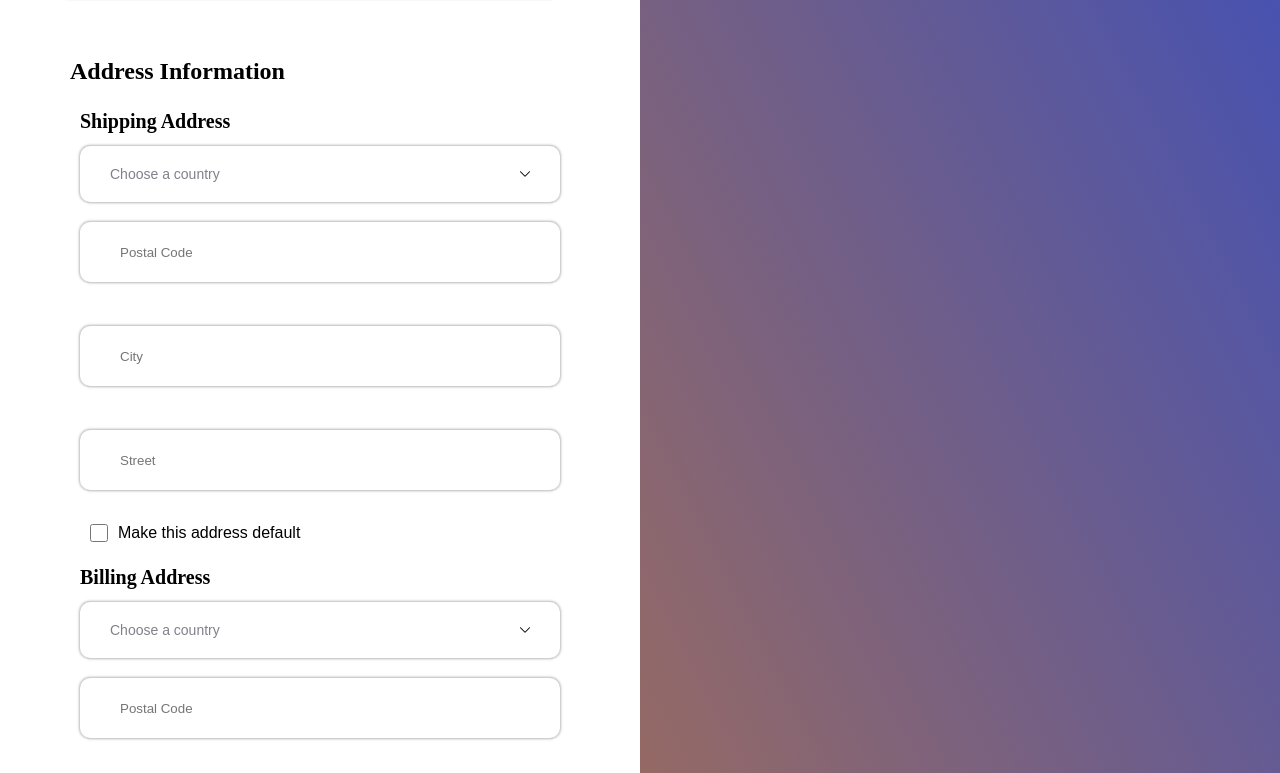
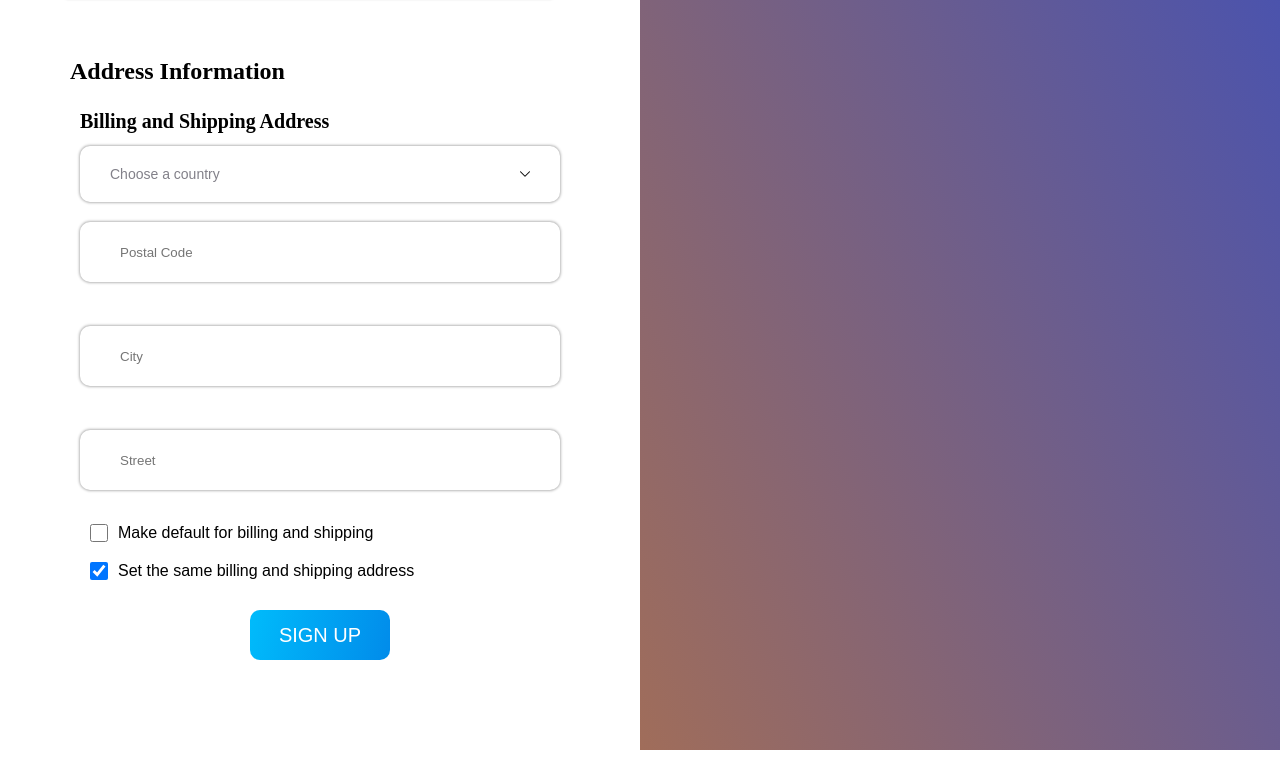
Before and after one commit to ValeriyaGlx/eCommerce-Application, a React (Create React App) app: page /signup in a window 1280 px wide. Shown: the part 787-1560 px from the top of the page. After the commit the page ends 1537 px from the top, so only its background shows below. Built offline with nearby package versions, Linux system fonts and the light colour scheme.

Commit message:
feat: implement form check logic

```diff
--- a/src/app/store/validationActions/signupActions.ts
+++ b/src/app/store/signupActions/signupActions.ts
@@ -33,11 +33,11 @@ export const setInputValueWithValidation = (inputName: string, inputValue: strin
         validationSchema = dateValidationSchema;
         break;
       case 'shipping_code':
-        const countryShip = store.getState().inputs.countries.shipping.toLowerCase();
+        const countryShip = store.getState().signup.countries.shipping.toLowerCase();
         validationSchema = getPostalCodeValidationSchema(countryShip);
         break;
       case 'billing_code':
-        const countryBill = store.getState().inputs.countries.billing.toLowerCase();
+        const countryBill = store.getState().signup.countries.billing.toLowerCase();
         validationSchema = getPostalCodeValidationSchema(countryBill);
         break;
       default:
--- a/src/app/store/validationActions/sugnupSlice.ts
+++ b/src/app/store/signupActions/sugnupSlice.ts
@@ -12,9 +12,17 @@ interface CountryState {
   [key: string]: string;
 }
 
+export interface CheckboxesState {
+  isSameAddress: boolean;
+  isDefaultBothAddresses: boolean;
+  isBillingDefault: boolean;
+  isShippingDefault: boolean;
+}
+
 interface FormState {
   signup: Record<string, InputState>;
   countries: CountryState;
+  checkboxes: CheckboxesState;
 }
 
 const initialState: FormState = {
@@ -69,6 +77,13 @@ const initialState: FormState = {
     shipping: 'Choose a country',
     billing: 'Choose a country',
   },
+
+  checkboxes: {
+    isSameAddress: true,
+    isDefaultBothAddresses: false,
+    isBillingDefault: false,
+    isShippingDefault: false,
+  },
 };
 
 const signupSlice = createSlice({
@@ -92,9 +107,24 @@ const signupSlice = createSlice({
       const { inputName } = action.payload;
       state.signup[inputName].validationError = null;
     },
+    changeAddressCheckboxData: (
+      state,
+      action: PayloadAction<{
+        checkbox: keyof CheckboxesState;
+        checkboxValue: boolean;
+      }>,
+    ) => {
+      const { checkbox, checkboxValue } = action.payload;
+      state.checkboxes[checkbox] = checkboxValue;
+    },
   },
 });
 
-export const { setSelectValue, setInputValue, setInputValidationError, clearInputValidationError } =
-  signupSlice.actions;
+export const {
+  setSelectValue,
+  setInputValue,
+  setInputValidationError,
+  clearInputValidationError,
+  changeAddressCheckboxData,
+} = signupSlice.actions;
 export default signupSlice.reducer;
--- a/src/app/store/store.ts
+++ b/src/app/store/store.ts
@@ -1,13 +1,13 @@
 import { configureStore } from '@reduxjs/toolkit';
 
-import signupReducer from './validationActions/sugnupSlice';
+import signupReducer from './signupActions/sugnupSlice';
 import signinReducer from './signinAction/signinSlice';
 import modalSliceReducer from './modalSliceAction/modalSlice';
 import authorizationSlice from './authorizationAction/authorizationSlice';
 
 export const store = configureStore({
   reducer: {
-    inputs: signupReducer,
+    signup: signupReducer,
     signin: signinReducer,
     modal: modalSliceReducer,
     authorization: authorizationSlice,
--- a/src/entities/InputValidationSignUp/view/InputValidationSignUp.tsx
+++ b/src/entities/InputValidationSignUp/view/InputValidationSignUp.tsx
@@ -3,7 +3,7 @@ import { AnyAction, ThunkDispatch } from '@reduxjs/toolkit';
 import { useDispatch, useSelector } from 'react-redux';
 
 import InputValidation from '../../../shared/components/InputValidation/InputValidation';
-import { setInputValueWithValidation } from '../../../app/store/validationActions/signupActions';
+import { setInputValueWithValidation } from '../../../app/store/signupActions/signupActions';
 import { store } from '../../../app/store/store';
 import logoVisible from '../../../assets/icons/visible.png';
 
@@ -32,7 +32,7 @@ const inputValidationSignUp: FC<InputValidationSignUpProps> = ({
   const dispatch: ThunkDispatch<RootState, unknown, AnyAction> = useDispatch();
 
   const inputState = useSelector(
-    (state: RootState) => state.inputs.signup[inputName],
+    (state: RootState) => state.signup.signup[inputName],
   );
 
   const handleInputChangeTest = (e: React.ChangeEvent<HTMLInputElement>) => {
--- a/src/entities/SignUpSelectTag/SignUpSelectTag.tsx
+++ b/src/entities/SignUpSelectTag/SignUpSelectTag.tsx
@@ -3,7 +3,7 @@ import { AnyAction, ThunkDispatch } from '@reduxjs/toolkit';
 import { useDispatch, useSelector } from 'react-redux';
 
 import SelectTag from '../../shared/components/SelectTag/SelectTag';
-import { setSelectValue } from '../../app/store/validationActions/sugnupSlice';
+import { setSelectValue } from '../../app/store/signupActions/sugnupSlice';
 import { store } from '../../app/store/store';
 import arrow from '../../assets/icons/down-arrow-black.png';
 
@@ -22,7 +22,7 @@ const SignUpSelectTag: FC<SignUpSelectTagProps> = ({
 }) => {
   const dispatch: ThunkDispatch<RootState, unknown, AnyAction> = useDispatch();
   const inputState = useSelector(
-    (state: RootState) => state.inputs.countries[inputName],
+    (state: RootState) => state.signup.countries[inputName],
   );
 
   function chooseCountry(e: React.MouseEvent) {
--- a/src/features/formSubmitSignIn/view/FormSubmitSignIn.tsx
+++ b/src/features/formSubmitSignIn/view/FormSubmitSignIn.tsx
@@ -29,6 +29,8 @@ const FormSubmitSignIn = () => {
   const passwordState = useSelector(
     (state: RootState) => state.signin.password,
   );
+
+  useSelector((state: RootState) => state.modal.isOpen);
 
   const handleFormSubmit = async (event: React.FormEvent) => {
     event.preventDefault();
--- a/src/shared/components/InputCheckbox/InputCheckbox.tsx
+++ b/src/shared/components/InputCheckbox/InputCheckbox.tsx
@@ -5,6 +5,7 @@ interface InputCheckboxProps {
   data: string;
   className: string;
   onChange: () => void;
+  checked: boolean;
 }
 
 const InputCheckbox: FC<InputCheckboxProps> = ({
@@ -12,10 +13,17 @@ const InputCheckbox: FC<InputCheckboxProps> = ({
   data,
   className,
   onChange,
+  checked,
 }) => {
   return (
     <div className={className}>
-      <input type='checkbox' id={id} name={id} onChange={onChange} />
+      <input
+        type='checkbox'
+        id={id}
+        name={id}
+        onChange={onChange}
+        checked={checked}
+      />
       <label htmlFor={id}>{data}</label>
     </div>
   );
--- a/src/widgets/SignUpSection/view/SignUpSection.tsx
+++ b/src/widgets/SignUpSection/view/SignUpSection.tsx
@@ -1,4 +1,4 @@
-import React, { useState } from 'react';
+import React, { useEffect, useState } from 'react';
 import { useDispatch, useSelector } from 'react-redux';
 import { CSSTransition } from 'react-transition-group';
 import { AnyAction, ThunkDispatch } from '@reduxjs/toolkit';
@@ -16,28 +16,49 @@ import InputCheckbox from '../../../shared/components/InputCheckbox/InputCheckbo
 import Logo from '../../../shared/Logo/Logo';
 import { showPassword } from '../../../features/formCommon/showPassword';
 import SignUpSelectTag from '../../../entities/SignUpSelectTag/SignUpSelectTag';
-import { setInputValueWithValidation } from '../../../app/store/validationActions/signupActions';
+import { setInputValueWithValidation } from '../../../app/store/signupActions/signupActions';
 import { store } from '../../../app/store/store';
 import InputValidationSignUp from '../../../entities/InputValidationSignUp/view/InputValidationSignUp';
+import {
+  changeAddressCheckboxData,
+  CheckboxesState,
+} from '../../../app/store/signupActions/sugnupSlice';
+import { setRegistrationValue } from '../../../app/store/authorizationAction/authorizationSlice';
 
 type RootState = ReturnType<typeof store.getState>;
 
 const SignUpSection = () => {
-  const [checkbox, setCheckbox] = useState(false);
+  const dispatch: ThunkDispatch<RootState, unknown, AnyAction> = useDispatch();
+  const [checkInput, setCheckInput] = useState(true);
 
-  const checkboxOnChange = () => {
-    setCheckbox(!checkbox);
+  const checkboxState = useSelector(
+    (state: RootState) => state.signup.checkboxes,
+  );
+
+  const checkboxOnChange = (checkbox: keyof CheckboxesState) => {
+    const checkboxValue = !checkboxState[checkbox];
+    dispatch(changeAddressCheckboxData({ checkbox, checkboxValue }));
   };
 
-  const dispatch: ThunkDispatch<RootState, unknown, AnyAction> = useDispatch();
-  const inputsState = useSelector((state: RootState) => state.inputs.signup);
+  const inputsState = useSelector((state: RootState) => state.signup.signup);
 
   const handleSubmit = (e: React.FormEvent) => {
     e.preventDefault();
     Object.entries(inputsState).forEach((inputName) => {
       dispatch(setInputValueWithValidation(inputName[0], inputName[1].value));
     });
+    setCheckInput(!checkInput);
   };
+
+  useEffect(() => {
+    const values = Object.values(inputsState);
+    const singleAddress = checkboxState.isSameAddress;
+    if (singleAddress) {
+      values.length = 7;
+    }
+    const isSubmit = values.every((el) => el.validationError === null);
+    dispatch(setRegistrationValue({ isSubmit }));
+  }, [checkInput]);
 
   return (
     <section className={'section-signUp'}>
@@ -61,7 +82,11 @@ const SignUpSection = () => {
         </div>
         <h4>Address Information</h4>
         <div>
-          <h5 className={'address-inner'}>Shipping Address</h5>
+          <h5 className={'address-inner'}>
+            {checkboxState.isSameAddress
+              ? 'Billing and Shipping Address'
+              : 'Shipping Address'}
+          </h5>
           <SignUpSelectTag
             selectArray={selectArray}
             className={'singUp-select'}
@@ -75,16 +100,30 @@ const SignUpSection = () => {
               inputName={'shipping_' + name}
             />
           ))}
-          <InputCheckbox
-            id={'default-address'}
-            data={'Make this address default'}
-            className={'default-address'}
-            onChange={checkboxOnChange}
-          />
+          {checkboxState.isSameAddress && (
+            <InputCheckbox
+              id={'default-address'}
+              data={'Make default for billing and shipping'}
+              className={'default-address'}
+              onChange={() => {
+                checkboxOnChange('isDefaultBothAddresses');
+              }}
+              checked={checkboxState.isDefaultBothAddresses}
+            />
+          )}
+          {!checkboxState.isSameAddress && (
+            <InputCheckbox
+              id={'shipping-address'}
+              data={'Make default for shipping '}
+              className={'default-address'}
+              onChange={() => checkboxOnChange('isShippingDefault')}
+              checked={checkboxState.isShippingDefault}
+            />
+          )}
         </div>
 
         <CSSTransition
-          in={!checkbox}
+          in={!checkboxState.isSameAddress}
           classNames='component-above'
           timeout={300}
           unmountOnExit
@@ -104,11 +143,27 @@ const SignUpSection = () => {
                 inputName={'billing_' + name}
               />
             ))}
+            <InputCheckbox
+              id={'billing-address'}
+              data={'Make default for billing'}
+              className={'default-address'}
+              onChange={() => checkboxOnChange('isBillingDefault')}
+              checked={checkboxState.isBillingDefault}
+            />
           </div>
         </CSSTransition>
+        <InputCheckbox
+          id={'same-addresses'}
+          data={'Set the same billing and shipping address'}
+          className={`default-address  ${
+            !checkboxState.isSameAddress ? 'moved' : ''
+          }`}
+          onChange={() => checkboxOnChange(`isSameAddress`)}
+          checked={checkboxState.isSameAddress}
+        />
         <InputSubmit
           className={`button-signUp signup_submit-button button-move-up ${
-            !checkbox ? 'moved' : ''
+            !checkboxState.isSameAddress ? 'moved' : ''
           }`}
           value={'SIGN UP'}
         />
--- a/src/widgets/SignUpSection/view/_SignUpSection.scss
+++ b/src/widgets/SignUpSection/view/_SignUpSection.scss
@@ -9,8 +9,7 @@
     h4 {
         margin-top: 10px;
         font-size: 24px;
-    font-family:
-      Josefin Sans,
+        font-family: Josefin Sans,
         serif;
         line-height: 59px;
     }
@@ -24,7 +23,7 @@
 
 .signup_submit-button {
     display: block;
-  margin: 10px auto 20px;
+    margin: 10px auto 100px;
 }
 
 .default-address {
```
Also changed, not shown: src/app/store/authorizationAction/authorizationSlice.tsx (+12 -2 lines), src/features/formSubmitSignIn/usage/ApiAuthorization.ts (+1 -13 lines). Lines whose indentation alone changed are shown as unchanged.
